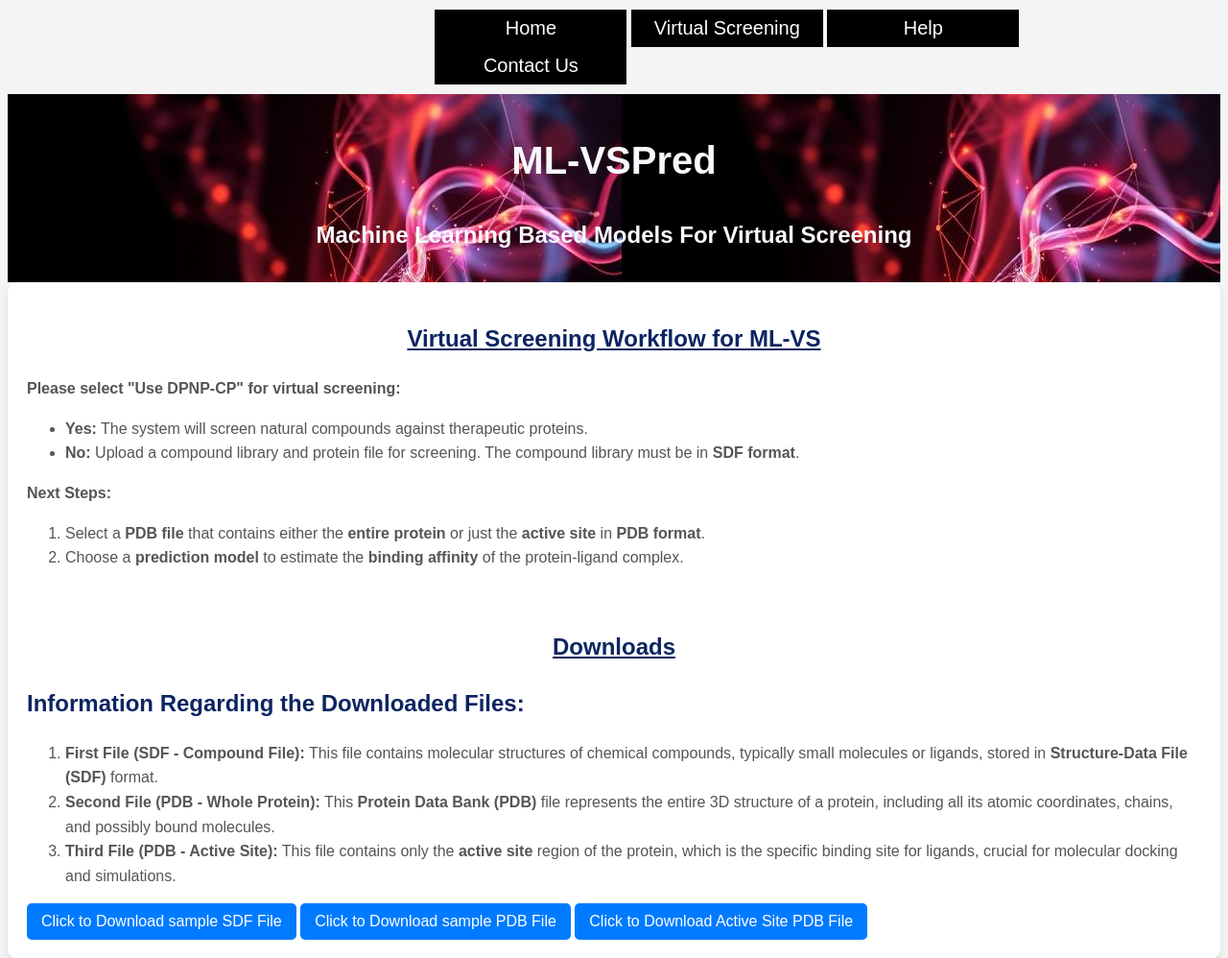
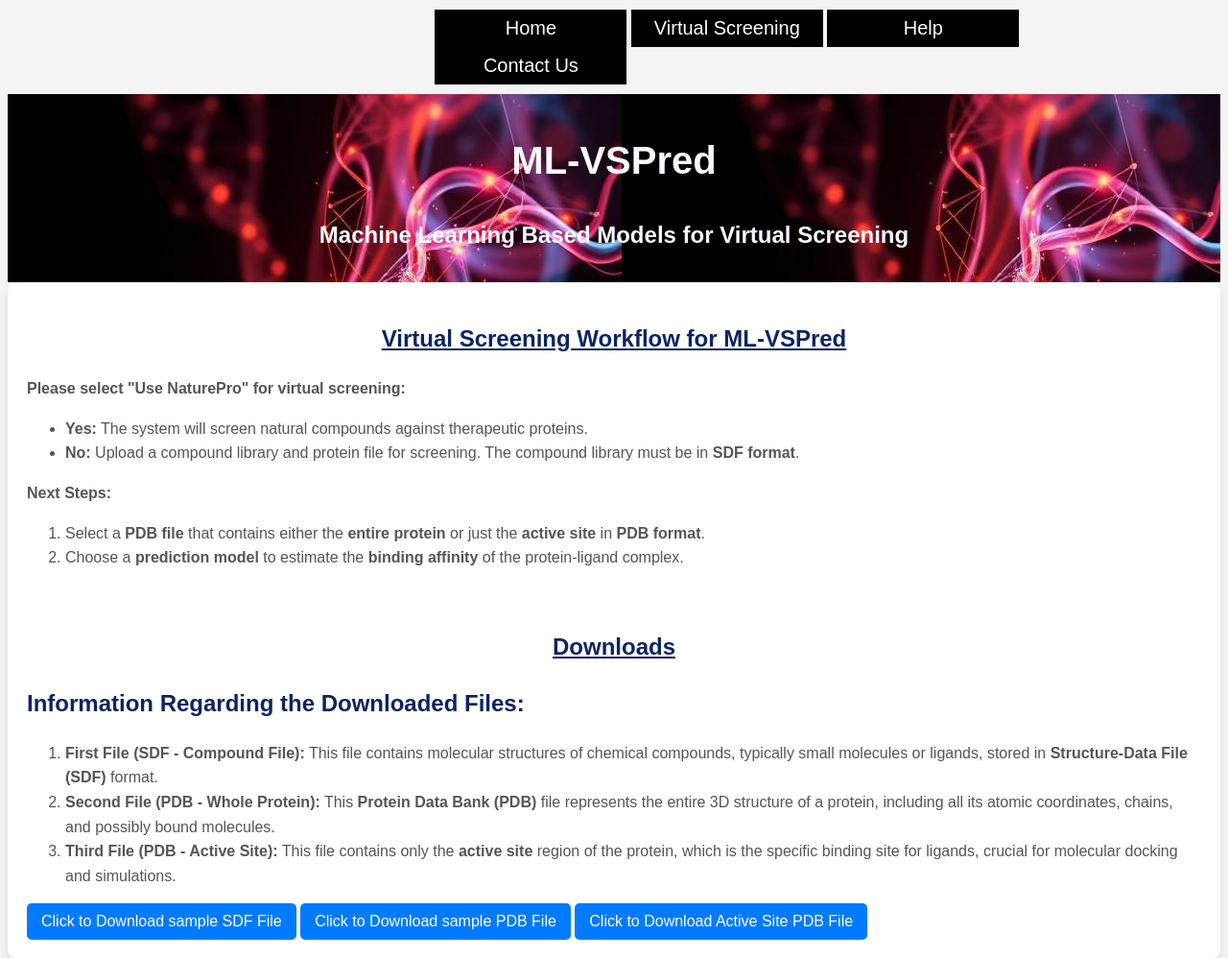
Before and after one commit to nimaibio/binding_affinity, a Flask app: page /help in a window 1280 px wide. Shown: the top 998 px of the page at 96% size. Run offline with Flask 3, Linux system fonts and the light colour scheme.

Commit message:
Update help.html

```diff
--- a/templates/help.html
+++ b/templates/help.html
@@ -136,15 +136,15 @@
 
 <div class="about-section">
     <h1>ML-VSPred</h1>
-    <h2>Machine Learning Based Models For Virtual Screening</h2>
+    <h2>Machine Learning Based Models for Virtual Screening</h2>
 </div>
 
 <div class="container">
 
     <div class="description">
-        <h2 style="color: #0c2461;"><u>Virtual Screening Workflow for ML-VS </u></h2>
+        <h2 style="color: #0c2461;"><u>Virtual Screening Workflow for ML-VSPred </u></h2>
 
-        <p><strong>Please select "Use DPNP-CP" for virtual screening:</strong></p>
+        <p><strong>Please select "Use NaturePro" for virtual screening:</strong></p>
 <ul>
     <li><strong>Yes:</strong> The system will screen natural compounds against therapeutic proteins.</li>
     <li><strong>No:</strong> Upload a compound library and protein file for screening. The compound library must be in <strong>SDF format</strong>.</li>
```
